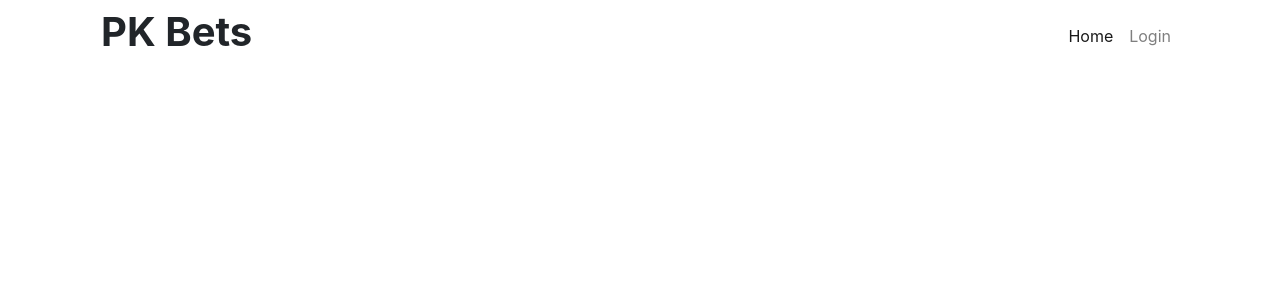
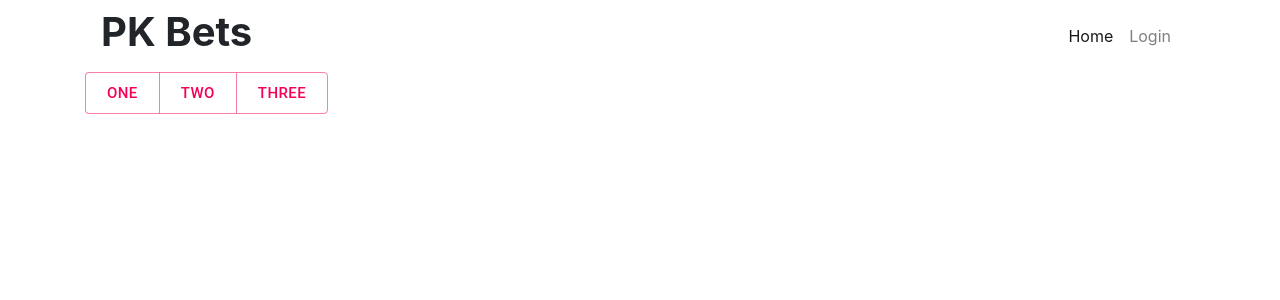
Before and after one commit to pkeane1/PK-Bets, a React (Create React App) app in the folder client/: page / in a window 1280 px wide. Shown: the top 300 px of the page. Built offline with nearby package versions, Linux system fonts and the light colour scheme.

Commit message:
playing with ui component

```diff
--- /dev/null
+++ b/client/src/components/Sport.jsx
@@ -0,0 +1,21 @@
+import React from 'react';
+import Grid from '@material-ui/core/Grid';
+import Button from '@material-ui/core/Button';
+import ButtonGroup from '@material-ui/core/ButtonGroup';
+
+export default function Sport() {
+return (
+    <Grid item>
+    <ButtonGroup
+      color="secondary"
+      size="large"
+      aria-label="large outlined secondary button group"
+    >
+      <Button>One</Button>
+      <Button>Two</Button>
+      <Button>Three</Button>
+    </ButtonGroup>
+  </Grid>
+
+);
+}
--- a/client/src/pages/Home.jsx
+++ b/client/src/pages/Home.jsx
@@ -1,13 +1,16 @@
 import React from 'react';
 import {Container} from "../components/Grid"
-// import Nav from "../components/Nav"
-import ButtonAppBar from "../components/Nav"
+import Nav from '../components/Nav';
+import Sport from '../components/Sport'
+
+
 
 
 const Home = () => {
     return(
         <Container>
-        <ButtonAppBar/>
+        <Nav/>
+        <Sport/>
 
         </Container>
     )
```
